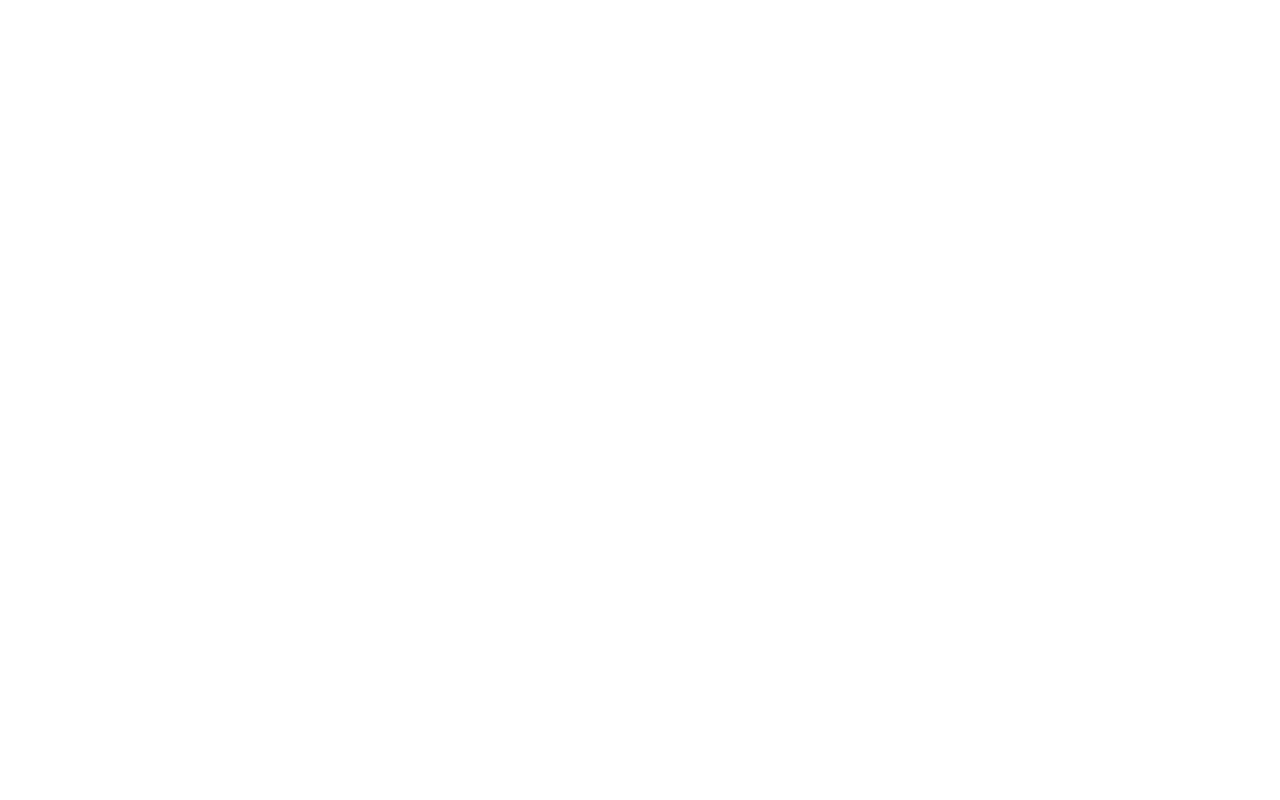
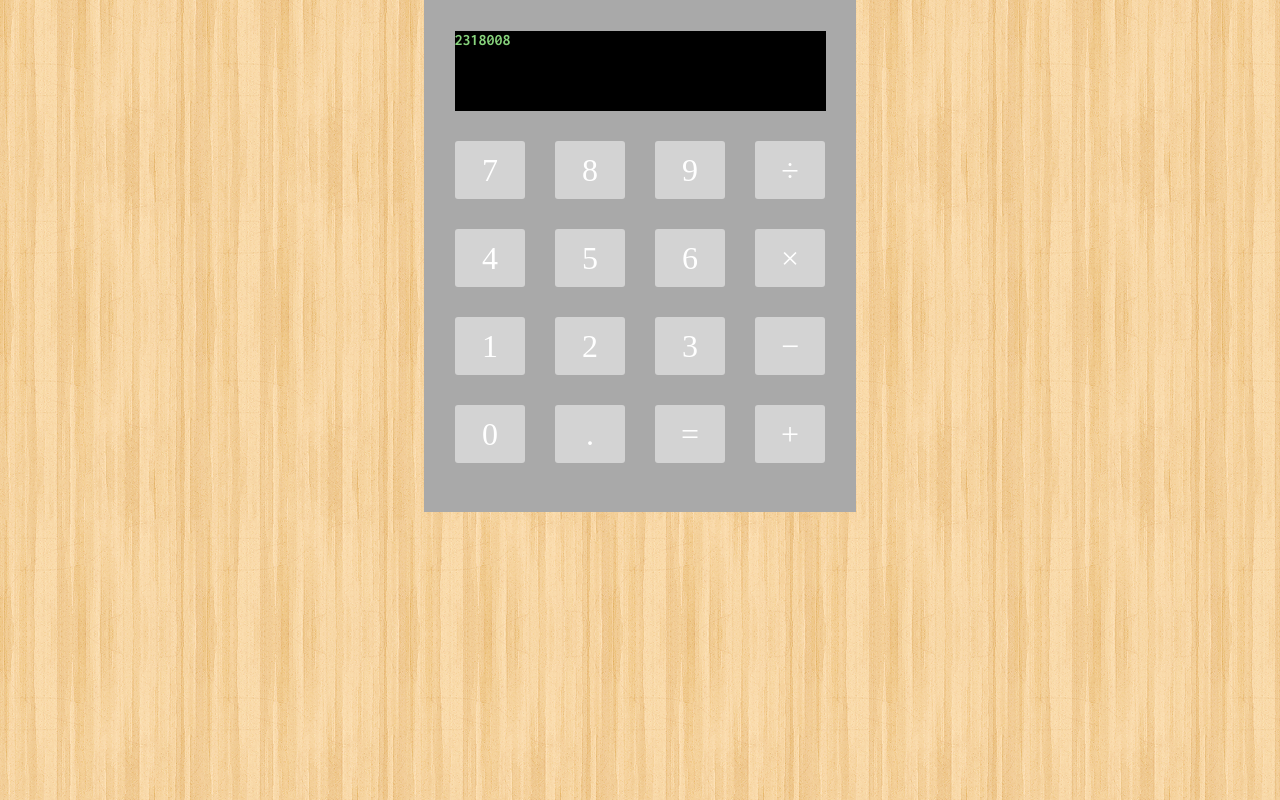
Before and after one commit to sbchittenden/MD-calculator, a plain HTML site: page index.html in a window 1280 px wide. Drawn offline with nearby package versions, Linux system fonts and the light colour scheme.

Commit message:
added wood background png and tweaked layout

```diff
--- a/calculator.css
+++ b/calculator.css
@@ -0,0 +1,51 @@
+@import url(https://fonts.googleapis.com/css?family=Inconsolata:700);
+
+html {
+    font-size: 16px;
+}
+
+body {
+    background-image: url('wood_pattern.png');
+    box-sizing: border-box;
+}
+
+#calc-wrap {
+    background-color: darkgrey;
+    margin: 0 auto;
+    padding: 1rem;
+    width: 25rem;
+    height: 30rem;
+}
+
+#display-bg {
+    background-color: black;
+    margin: 0.938rem auto;
+    width: 23.188rem;
+    height: 5rem;
+}
+
+#display {
+  color: #87D37C;
+  font-family: 'Inconsolata', 'Courier', monospace;
+}
+
+.key {
+    width: 4.375rem;
+    height: 3.625rem;
+    background-color: lightgray;
+    color: white;
+    float: left;
+    margin: 0.938rem;
+    position: relative;
+    border-radius: 3px;
+}
+
+.key p {
+  margin: 0 auto;
+  position: absolute;
+  top: 50%;
+  left: 50%;
+  margin-right: -50%;
+  transform: translate(-50%, -50%);
+  font-size: 2em;
+}
--- a/index.html
+++ b/index.html
@@ -1,10 +1,36 @@
 <!DOCTYPE html>
 <html lang="en">
 <head>
-    <meta charset="UTF-8">
-    <title>MD Calculator</title>
+  <meta charset="UTF-8">
+  <title>MD Calculator</title>
+  <link rel="stylesheet" href="https://cdnjs.cloudflare.com/ajax/libs/normalize/4.1.1/normalize.min.css">
+  <link rel="stylesheet" href="https://cdnjs.cloudflare.com/ajax/libs/font-awesome/4.6.3/css/font-awesome.min.css">
+  <link rel="stylesheet" href="calculator.css">
+
 </head>
 <body>
-
+    <div id="calc-wrap">
+        <div id="display-bg">
+          <div id="display">2318008</div>
+        </div>
+        <div id="keyboard-wrap">
+            <div class="key"><p>7</p></div>
+            <div class="key"><p>8</p></div>
+            <div class="key"><p>9</p></div>
+            <div class="key"><p>&divide;</p></div>
+            <div class="key"><p>4</p></div>
+            <div class="key"><p>5</p></div>
+            <div class="key"><p>6</p></div>
+            <div class="key"><p>&times;</p></div>
+            <div class="key"><p>1</p></div>
+            <div class="key"><p>2</p></div>
+            <div class="key"><p>3</p></div>
+            <div class="key"><p>&minus;</p></div>
+            <div class="key"><p>0</p></div>
+            <div class="key"><p>.</p></div>
+            <div class="key"><p>=</p></div>
+            <div class="key"><p>+</p></div>
+        </div>
+    </div>
 </body>
 </html>
```
Also changed, not shown: wood_pattern.png (added).
